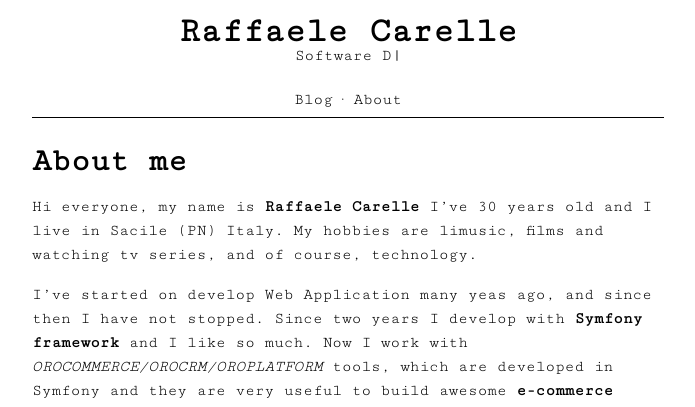
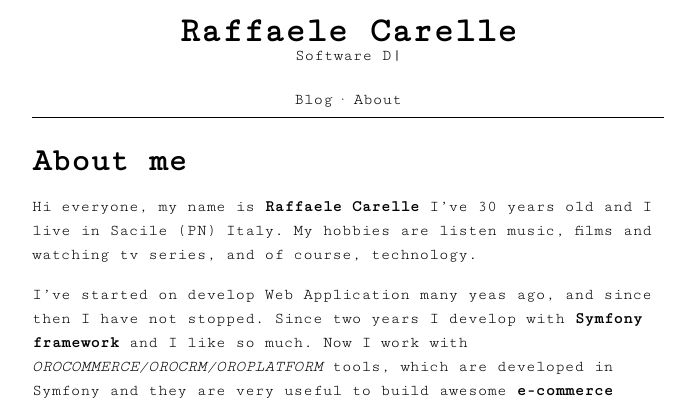
Before and after one commit to raffaelecarelle/raffaelecarelle.github.io, a Jekyll site: the page built from about.md, in a window 1280 px wide. Shown: the top 407 px of the page, without its empty margins (292-987 px from the left). Built offline with Jekyll 4.4.1, drawn with Linux system fonts in a browser that asks for light colours; a style sheet for code colours, icons or effects is not loaded.

Commit message:
fix typo

```diff
--- a/about.md
+++ b/about.md
@@ -5,7 +5,7 @@ permalink: /about/
 meta-title: Abount me
 meta-description: About page
 ---
-Hi everyone, my name is **Raffaele Carelle** I've 30 years old and I live in Sacile (PN) Italy. My hobbies are limusic, films and watching tv series,
+Hi everyone, my name is **Raffaele Carelle** I've 30 years old and I live in Sacile (PN) Italy. My hobbies are listen music, films and watching tv series,
 and of course, technology.
 
 I've started on develop Web Application many yeas ago, and since then I have not stopped. Since two years I develop with **Symfony framework** and I like so much.
```
